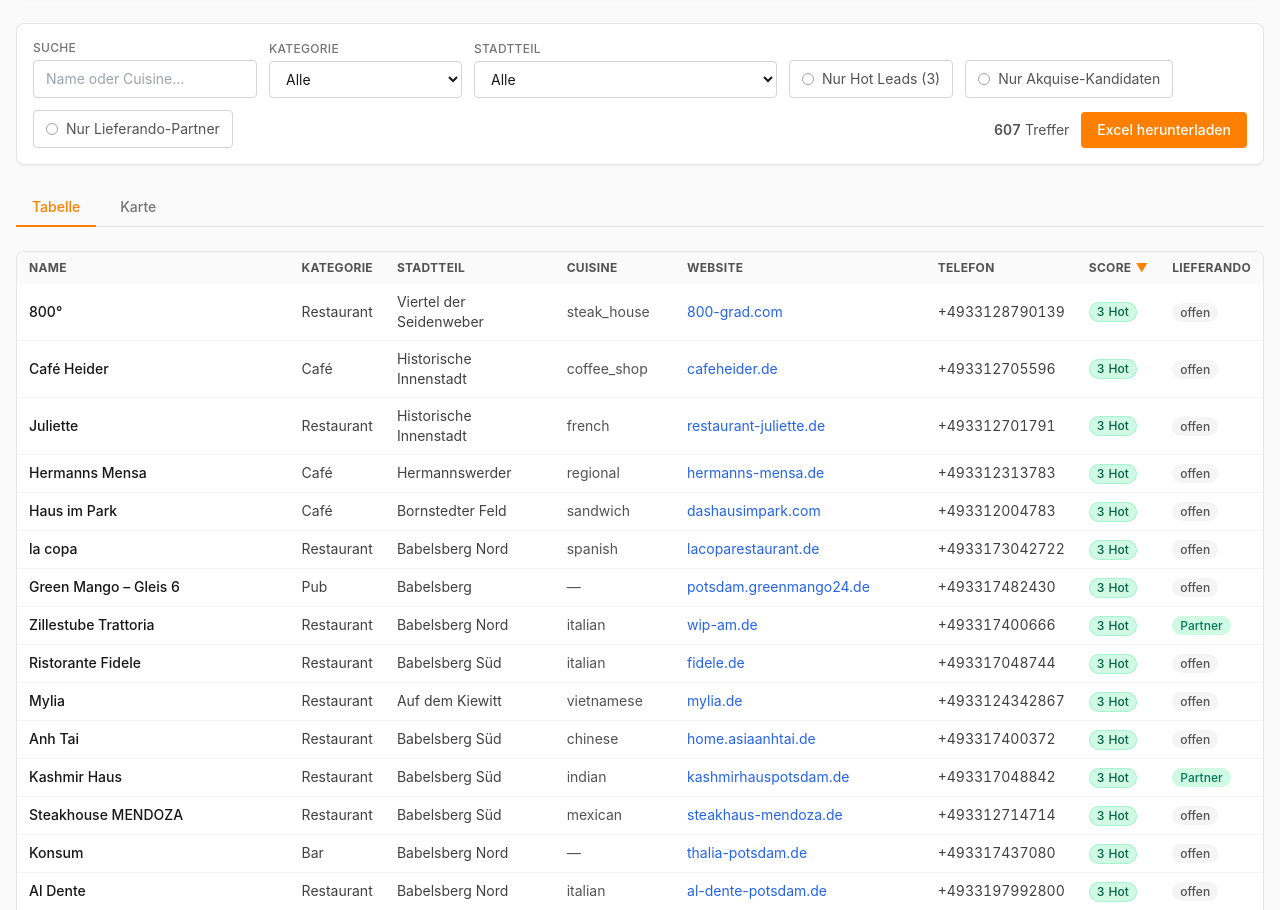
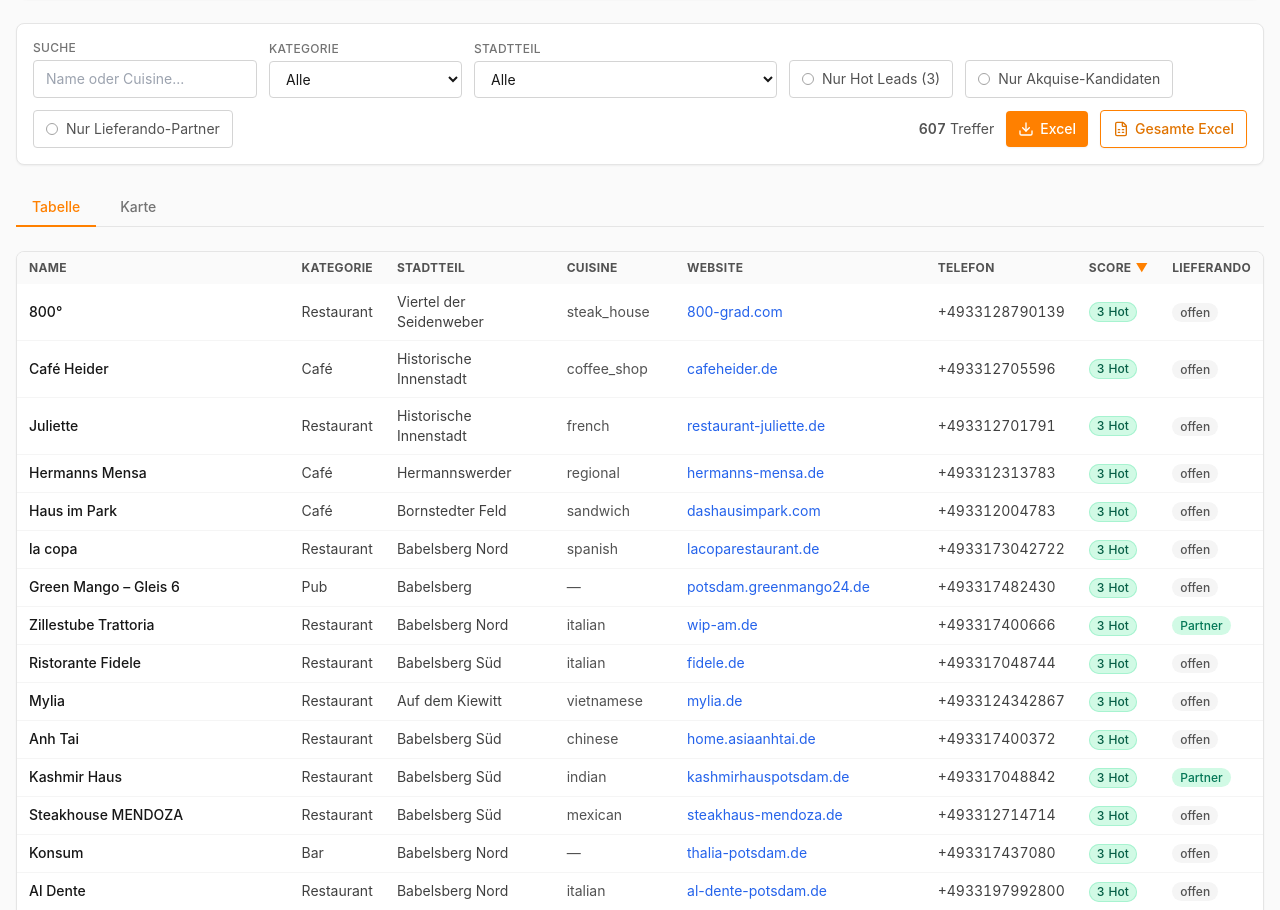
Before and after one commit to Dergeartner/restaurants.proj.mathias.dobbelaere, a Next.js app in the folder web/: page / in a window 1280 px wide. Shown: the part 1736-2646 px from the top of the page. Built offline with nearby package versions, Linux system fonts and the light colour scheme.

Commit message:
Excel-Export: zwei Buttons (gefiltert / komplett), client-seitig via xlsx

```diff
--- a/web/app/page.tsx
+++ b/web/app/page.tsx
@@ -114,6 +114,7 @@
 
       <FilterBar
         restaurants={data.restaurants}
+        filteredRestaurants={filtered}
         filters={filters}
         onChange={setFilters}
         totalShown={filtered.length}
--- a/web/components/filter-bar.tsx
+++ b/web/components/filter-bar.tsx
@@ -1,6 +1,8 @@
 "use client";
 
+import { Download, FileSpreadsheet } from "lucide-react";
 import type { Restaurant } from "@/app/types";
+import { exportAll, exportFiltered } from "@/lib/excel-export";
 
 export type Filters = {
   search: string;
@@ -16,11 +18,37 @@
   filters: Filters;
   onChange: (next: Filters) => void;
   totalShown: number;
+  filteredRestaurants?: Restaurant[];
 };
 
-export function FilterBar({ restaurants, filters, onChange, totalShown }: Props) {
+export function FilterBar({
+  restaurants,
+  filters,
+  onChange,
+  totalShown,
+  filteredRestaurants,
+}: Props) {
   const kategorien = uniqueSorted(restaurants.map((r) => r.kategorie));
   const stadtteile = uniqueSorted(restaurants.map((r) => r.stadtteil));
+
+  const isFiltered =
+    filters.search !== "" ||
+    filters.kategorie !== "" ||
+    filters.stadtteil !== "" ||
+    filters.hotOnly ||
+    filters.akquiseOnly ||
+    filters.lieferandoOnly;
+
+  const filterDescription = describeFilters(filters);
+
+  const handleExportFiltered = () => {
+    const list = filteredRestaurants ?? restaurants;
+    void exportFiltered(list, filterDescription || "Alle Restaurants");
+  };
+
+  const handleExportAll = () => {
+    void exportAll(restaurants);
+  };
 
   return (
     <div className="rounded-lg border border-neutral-200 bg-white p-4 shadow-sm">
@@ -77,18 +105,34 @@
           onChange={(v) => onChange({ ...filters, lieferandoOnly: v })}
           variant="lieferando"
         />
-        <div className="ml-auto flex items-center gap-3">
+        <div className="ml-auto flex flex-wrap items-center gap-3">
           <span className="text-sm text-neutral-600">
             <span className="font-semibold tabular-nums">{totalShown}</span>{" "}
             Treffer
           </span>
-          <a
-            href="/partnerliste_potsdam.xlsx"
-            download
-            className="rounded bg-lieferando px-4 py-2 text-sm font-medium text-white shadow-sm hover:bg-lieferando-dark"
+          <button
+            type="button"
+            onClick={handleExportFiltered}
+            disabled={totalShown === 0}
+            className="inline-flex items-center gap-1.5 rounded bg-lieferando px-3 py-2 text-sm font-medium text-white shadow-sm transition hover:bg-lieferando-dark disabled:cursor-not-allowed disabled:opacity-50"
+            title={
+              isFiltered
+                ? `Excel mit aktuellen ${totalShown} Treffern (${filterDescription})`
+                : `Excel mit allen ${totalShown} Treffern`
+            }
           >
-            Excel herunterladen
-          </a>
+            <Download className="h-4 w-4" />
+            {isFiltered ? `Gefilterte Excel (${totalShown})` : "Excel"}
+          </button>
+          <button
+            type="button"
+            onClick={handleExportAll}
+            className="inline-flex items-center gap-1.5 rounded border border-lieferando bg-white px-3 py-2 text-sm font-medium text-lieferando-dark shadow-sm transition hover:bg-lieferando-50"
+            title={`Komplette Excel mit allen ${restaurants.length} Restaurants`}
+          >
+            <FileSpreadsheet className="h-4 w-4" />
+            Gesamte Excel
+          </button>
         </div>
       </div>
     </div>
@@ -175,6 +219,17 @@
   );
 }
 
+function describeFilters(filters: Filters): string {
+  const parts: string[] = [];
+  if (filters.search) parts.push(`Suche="${filters.search}"`);
+  if (filters.kategorie) parts.push(`Kategorie=${filters.kategorie}`);
+  if (filters.stadtteil) parts.push(`Stadtteil=${filters.stadtteil}`);
+  if (filters.hotOnly) parts.push("Nur Hot Leads");
+  if (filters.akquiseOnly) parts.push("Nur Akquise-Kandidaten");
+  if (filters.lieferandoOnly) parts.push("Nur Lieferando-Partner");
+  return parts.join(" · ");
+}
+
 function uniqueSorted(values: string[]): string[] {
   return Array.from(new Set(values.filter(Boolean))).sort((a, b) =>
     a.localeCompare(b, "de"),
--- /dev/null
+++ b/web/lib/excel-export.ts
@@ -0,0 +1,131 @@
+"use client";
+
+import type { Restaurant } from "@/app/types";
+
+// Lazy-Import von xlsx, damit es nicht im Initial-Bundle landet
+async function getXLSX() {
+  const mod = await import("xlsx");
+  return mod;
+}
+
+const KATEGORIE_LABEL: Record<string, string> = {
+  restaurant: "Restaurant",
+  cafe: "Café",
+  bar: "Bar",
+  fast_food: "Fast Food",
+  pub: "Pub",
+  biergarten: "Biergarten",
+  lieferando_only: "Lieferando-only",
+  lieferando_non_gastro: "Lieferando-Convenience",
+};
+
+const SCORE_LABEL = { 3: "Hot", 2: "Warm", 1: "Cold" } as const;
+
+function rowFor(r: Restaurant) {
+  return {
+    Name: r.name,
+    Kategorie: KATEGORIE_LABEL[r.kategorie] ?? r.kategorie,
+    Adresse: r.adresse,
+    Stadtteil: r.stadtteil,
+    Cuisine: r.cuisine,
+    Website: r.website,
+    Telefon: r.telefon,
+    Hat_Website: r.hat_website ? "Ja" : "Nein",
+    Lead_Score: r.lead_score,
+    Lead_Label: SCORE_LABEL[r.lead_score],
+    Auf_Lieferando: r.auf_lieferando ? "Ja" : "Nein",
+    Latitude: r.lat,
+    Longitude: r.lon,
+    Notizen: "",
+  };
+}
+
+const HEADERS = [
+  "Name", "Kategorie", "Adresse", "Stadtteil", "Cuisine",
+  "Website", "Telefon", "Hat_Website", "Lead_Score", "Lead_Label",
+  "Auf_Lieferando", "Latitude", "Longitude", "Notizen",
+];
+
+function pad2(n: number) {
+  return n < 10 ? `0${n}` : `${n}`;
+}
+
+function timestamp() {
+  const d = new Date();
+  return `${d.getFullYear()}${pad2(d.getMonth() + 1)}${pad2(d.getDate())}_${pad2(d.getHours())}${pad2(d.getMinutes())}`;
+}
+
+export async function exportToExcel(
+  restaurants: Restaurant[],
+  filename: string,
+  filterDescription?: string,
+) {
+  if (restaurants.length === 0) {
+    alert("Keine Daten zum Exportieren — bitte Filter anpassen.");
+    return;
+  }
+
+  const XLSX = await getXLSX();
+  const rows = restaurants.map(rowFor);
+  const wb = XLSX.utils.book_new();
+
+  // Sheet 1: Liste
+  const ws = XLSX.utils.json_to_sheet(rows, { header: HEADERS });
+  ws["!cols"] = [
+    { wch: 30 }, { wch: 14 }, { wch: 36 }, { wch: 22 }, { wch: 18 },
+    { wch: 30 }, { wch: 18 }, { wch: 12 }, { wch: 10 }, { wch: 8 },
+    { wch: 14 }, { wch: 10 }, { wch: 10 }, { wch: 30 },
+  ];
+  ws["!autofilter"] = { ref: ws["!ref"]! };
+  ws["!freeze"] = { xSplit: 0, ySplit: 1 };
+  XLSX.utils.book_append_sheet(wb, ws, "Liste");
+
+  // Sheet 2: Zusammenfassung
+  const total = restaurants.length;
+  const withWeb = restaurants.filter((r) => r.hat_website).length;
+  const hot = restaurants.filter((r) => r.lead_score === 3).length;
+  const onLieferando = restaurants.filter((r) => r.auf_lieferando).length;
+  const akquise = restaurants.filter(
+    (r) => !r.auf_lieferando && r.lead_score >= 2,
+  ).length;
+
+  const summary: (string | number)[][] = [
+    ["Lieferando Partner Discovery — Potsdam"],
+    [""],
+    ["Export erstellt am", new Date().toLocaleString("de-DE")],
+  ];
+  if (filterDescription) summary.push(["Filter", filterDescription]);
+  summary.push(
+    [""],
+    ["Gesamtanzahl Restaurants", total],
+    ["Mit Website", withWeb],
+    ["Hot Leads (Score 3)", hot],
+    ["Auf Lieferando", onLieferando],
+    ["Akquise-Kandidaten (Score >= 2, nicht auf Lieferando)", akquise],
+  );
+
+  const wsSum = XLSX.utils.aoa_to_sheet(summary);
+  wsSum["!cols"] = [{ wch: 50 }, { wch: 24 }];
+  XLSX.utils.book_append_sheet(wb, wsSum, "Zusammenfassung");
+
+  XLSX.writeFile(wb, filename);
+}
+
+export async function exportFiltered(
+  restaurants: Restaurant[],
+  filterDescription: string,
+) {
+  await exportToExcel(
+    restaurants,
+    `partnerliste_potsdam_filtered_${timestamp()}.xlsx`,
+    filterDescription,
+  );
+}
+
+export async function exportAll(restaurants: Restaurant[]) {
+  await exportToExcel(
+    restaurants,
+    `partnerliste_potsdam_komplett_${timestamp()}.xlsx`,
+    "Alle Restaurants (kein Filter)",
+  );
+}
--- a/web/package.json
+++ b/web/package.json
@@ -20,7 +20,8 @@
     "react-dom": "^19.0.0",
     "react-leaflet": "^5.0.0",
     "tailwind-merge": "^3.5.0",
-    "tailwindcss-animate": "^1.0.7"
+    "tailwindcss-animate": "^1.0.7",
+    "xlsx": "^0.18.5"
   },
   "devDependencies": {
     "@types/leaflet": "^1.9.14",
```
Also changed, not shown: 1 other file (tests, documents, lock files or other folders).
